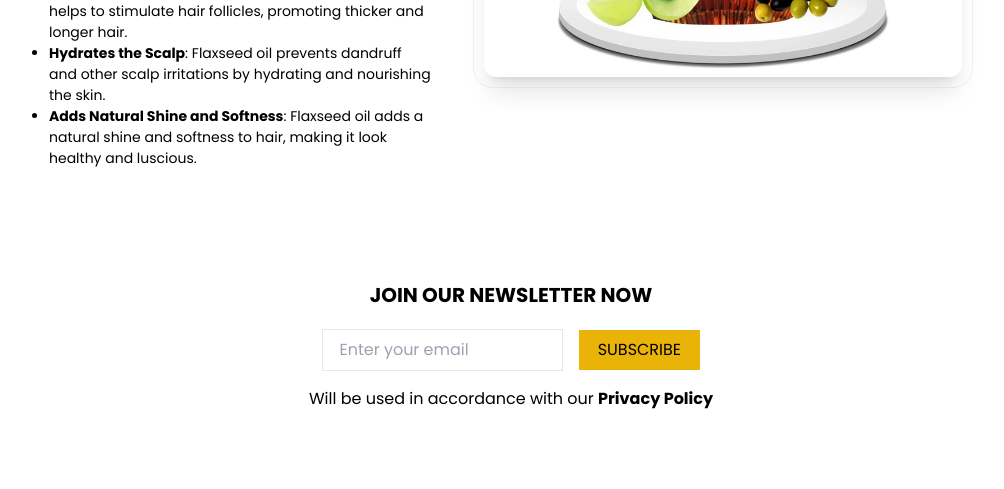
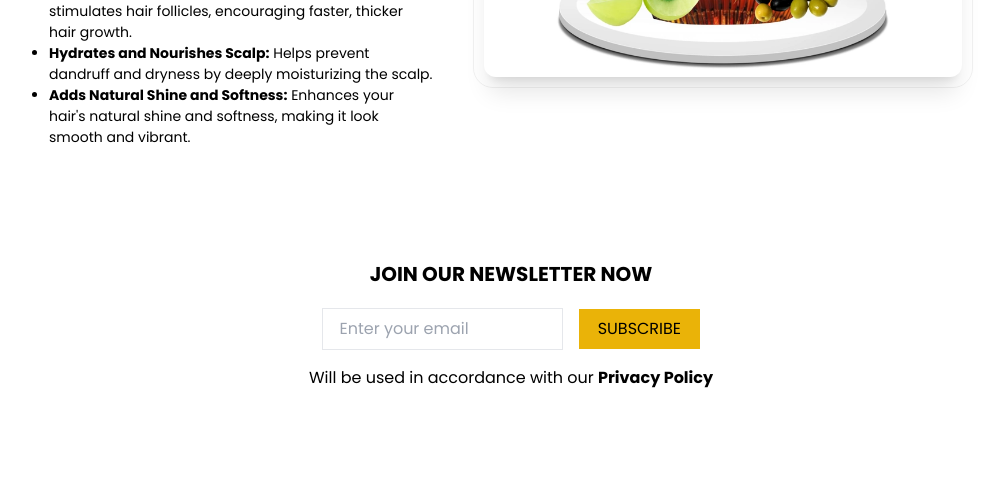
Before and after one commit to tipsyCodr/telwalebhilai, a PHP site: page /products.php in a window 1280 px wide. Shown: the part 5595-6084 px from the top of the page, without its empty margins (129-1133 px from the left). Run offline with PHP 8.4, Linux system fonts and the light colour scheme; some libraries are stand-ins or nearby versions; some web fonts are replaced.

Commit message:
changed special hair oil content

```diff
--- a/partials/products.php
+++ b/partials/products.php
@@ -316,7 +316,7 @@
     <div
         class="flex flex-col-reverse items-center md:items-start md:flex-row-reverse flex-wrap items-center justify-center gap-10 ">
         <div class="max-w-96">
-            <h2 class="text-3xl font-bold text-black">ALmond Oil (Badam Oil)</h2>
+            <h2 class="text-3xl font-bold text-black">Almond Oil (Badam Oil)</h2>
             <p class="mt-4 text-lg leading-relaxed">
                 Badam (almond) oil is known for its rich, nourishing properties. Extracted from raw almonds, this oil is
                 widely used in skincare and hair care routines, as well as cooking. Its high concentration of Vitamin E
@@ -353,21 +353,26 @@
         class="flex flex-col-reverse items-center md:items-start md:flex-row flex-wrap items-center justify-center gap-10 ">
         <div class="max-w-96">
             <h2 class="text-3xl font-bold text-black">Special Hair Oil</h2>
-            <p class="mt-4 text-lg leading-relaxed">
-                Special Hair Oil is a blend of natural oils designed to nourish, strengthen, and revitalize your hair.
-                Infused with essential nutrients, this oil promotes hair growth, prevents dandruff, and adds shine.
-                Ideal for all hair types, it deeply penetrates the scalp, promoting healthier and thicker hair.
+            <p class="mt-4 text-lg leading-relaxed">Our Special Hair Oil is designed to reduce hair fall, boost growth,
+                and enhance hair vitality. This blend of natural oils hydrates the scalp, prevents dandruff, and
+                strengthens roots. It leaves hair soft, shiny, and voluminous, promoting thicker, longer, and healthier
+                strands. Suitable for all hair types.
             </p>
             <h2 class="font-bold text-2xl py-4">Benefits</h2>
             <ul class="list-disc text-sm leading-normal">
-                <li><strong>Strengthens Hair Roots</strong>: Reduces breakage, promoting healthy and
-                    strong hair growth.</li>
-                <li><strong>Promotes Hair Growth and Thickness</strong>: Flaxseed oil helps to stimulate
-                    hair follicles, promoting thicker and longer hair.</li>
-                <li><strong>Hydrates the Scalp</strong>: Flaxseed oil prevents dandruff and other scalp
-                    irritations by hydrating and nourishing the skin.</li>
-                <li><strong>Adds Natural Shine and Softness</strong>: Flaxseed oil adds a natural shine and
-                    softness to hair, making it look healthy and luscious.</li>
+                <li><b>Reduces Hair Fall:</b> Strengthens hair at the roots, reducing breakage and promoting healthy
+                    growth.
+                </li>
+                <li><b>Improves Hair Growth and Thickness:</b> Flaxseed oil stimulates hair follicles, encouraging
+                    faster,
+                    thicker hair growth.</li>
+                <li><b>Hydrates and Nourishes Scalp:</b> Helps prevent dandruff and dryness by deeply moisturizing the
+                    scalp.
+                </li>
+                <li><b>Adds Natural Shine and Softness:</b> Enhances your hair's natural shine and softness, making it
+                    look
+                    smooth and vibrant.</li>
+            </ul>
             </ul>
         </div>
 
```
